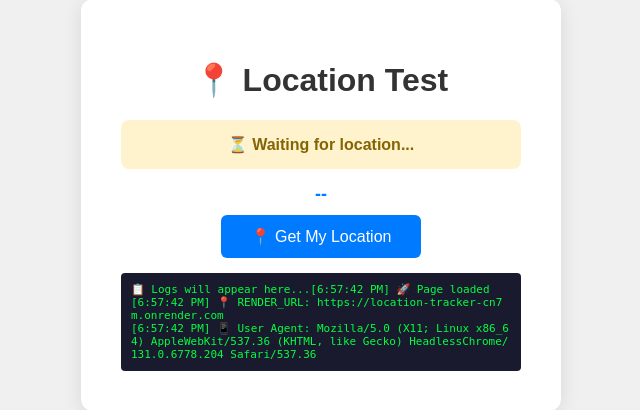
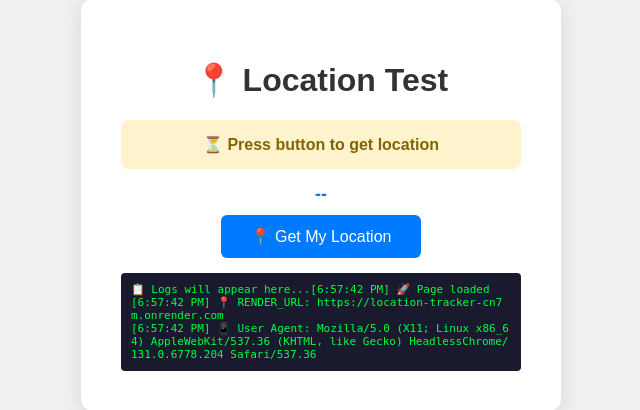
Before and after one commit to migueljallad2004/location-tracker, a Flask app: page / in a window 1280 px wide. Shown: the part 195-605 px from the top of the page, without its empty margins (319-959 px from the left). Run offline with Flask 3, Linux system fonts and the light colour scheme.

Commit message:
Complete fresh start — simple location tracker

```diff
--- a/app.py
+++ b/app.py
@@ -6,7 +6,6 @@ from datetime import datetime
 app = Flask(__name__)
 CORS(app)
 
-# Data storage
 latest_location = {
     "lat": None,
     "lng": None,
--- a/templates/index.html
+++ b/templates/index.html
@@ -68,7 +68,7 @@
 
 <div class="container">
     <h1>📍 Location Test</h1>
-    <div class="status waiting" id="status">⏳ Waiting for location...</div>
+    <div class="status waiting" id="status">⏳ Press button to get location</div>
     <div class="coords" id="coords">--</div>
     <button class="btn" id="getLocationBtn">📍 Get My Location</button>
     <div class="debug" id="debugLog">📋 Logs will appear here...</div>
@@ -205,9 +205,6 @@
     debug('🚀 Page loaded');
     debug('📍 RENDER_URL: ' + RENDER_URL);
     debug('📱 User Agent: ' + navigator.userAgent);
-
-    // Uncomment below to auto‑get location on load (optional)
-    // getLocation();
 </script>
 </body>
 </html>
```
